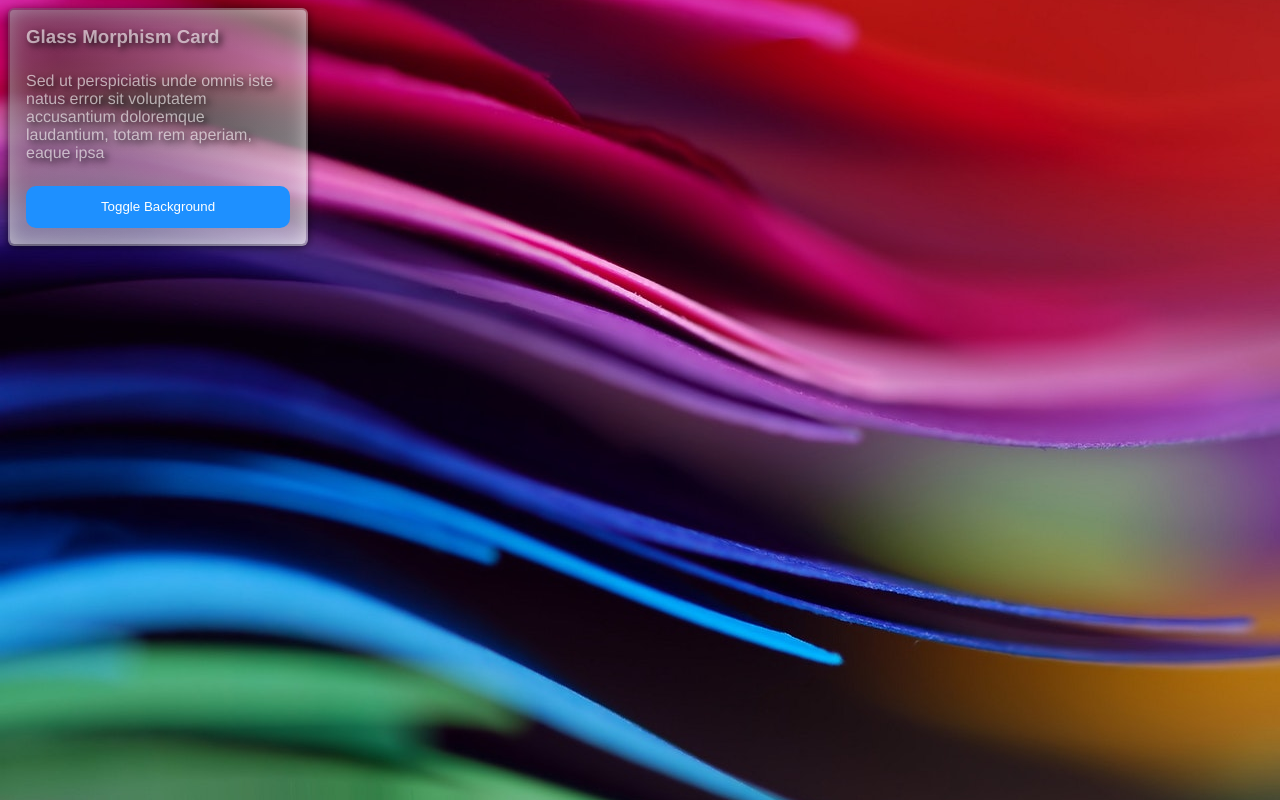
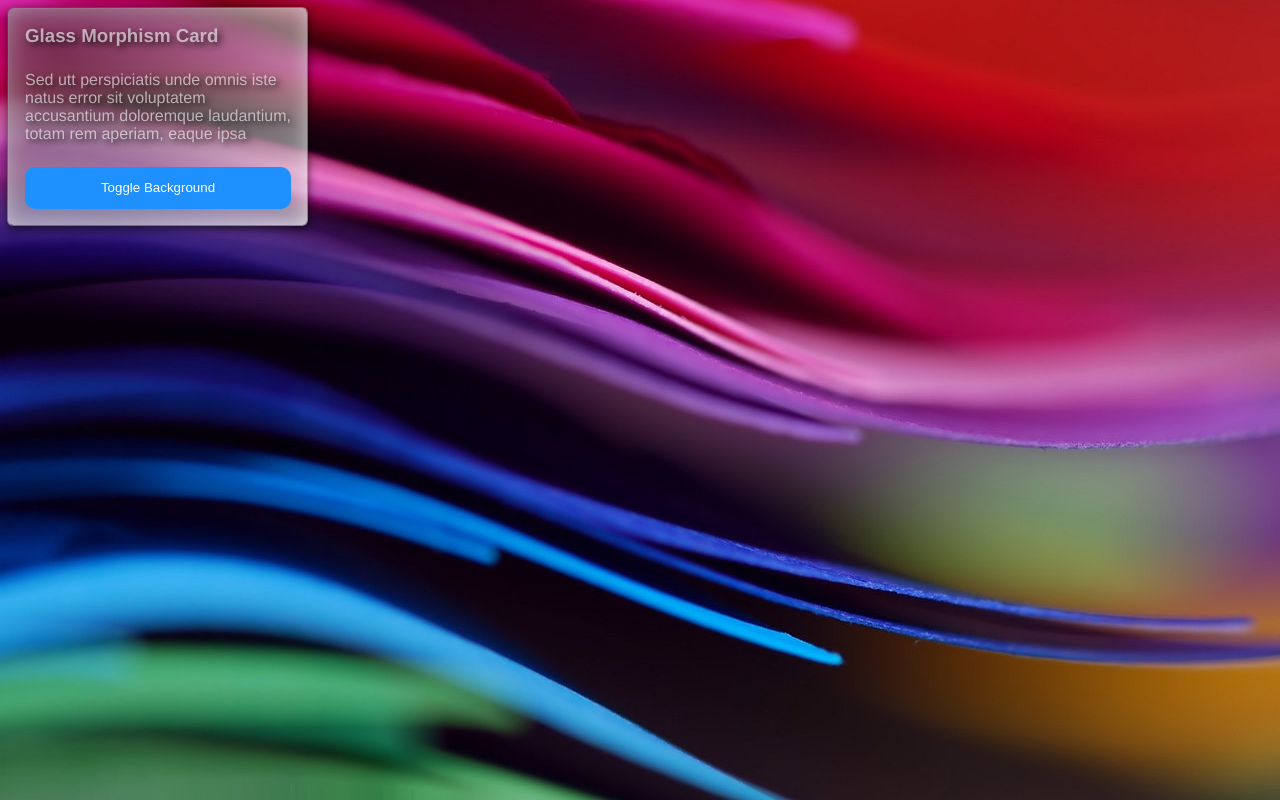
Before and after one commit to gabalicious/glass-morphism, a website built with Parcel: page index.html in a window 1280 px wide. Built offline with nearby package versions, Linux system fonts and the light colour scheme.

Commit message:
Update Card borders

```diff
--- a/index.html
+++ b/index.html
@@ -12,7 +12,7 @@
     <div id="card-container">
         <div id="card">
             <h3>Glass Morphism Card</h3>
-            <div>Sed ut perspiciatis unde omnis iste natus error sit voluptatem accusantium doloremque laudantium, totam rem aperiam, eaque ipsa</div>
+            <div>Sed utt perspiciatis unde omnis iste natus error sit voluptatem accusantium doloremque laudantium, totam rem aperiam, eaque ipsa</div>
         <button  id="toggle" class="btn toggle">
                 Toggle Background<span class="badge badge-primary"></span>
         </button>
--- a/src/assets/global.scss
+++ b/src/assets/global.scss
@@ -58,10 +58,10 @@ body {
         cursor: move;
     z-index: 10;
     position: relative;
-    border-top: 2px solid rgba(255, 255, 255, 0.01);
-    border-right: 2px solid rgba(0, 0, 0, 0.01);
-    border-bottom: 2px solid (0, 0, 0, 0.01);
-    border-left: 2px solid rgba(255, 255, 255, 0.01);
+    border-top: 1px solid rgba(255, 255, 255,.5);
+    border-right: 1px solid rgba(0, 0, 0,.5);
+    border-bottom: 1px solid rgba(0, 0, 0,.5);
+    border-left: 1px solid rgba(255, 255, 255,.5);
     border-radius: 6px;
     background: radial-gradient(rgba(128, 128, 128, 0.223), rgba(255, 255, 255, 0.189));
     background-clip: padding-box;
@@ -99,9 +99,9 @@ body {
 #card::after {
     position: absolute;
     top: -2px;
-    bottom: -2px;
+    bottom: -1px;
     left: -2px;
-    right: -2px;
+    right: -1px;
     background: radial-gradient(farthest-corner at 3em 3em, #32323280, #ffffff80);
     content: "";
     z-index: -1;
```
Also changed, not shown: README.md.
